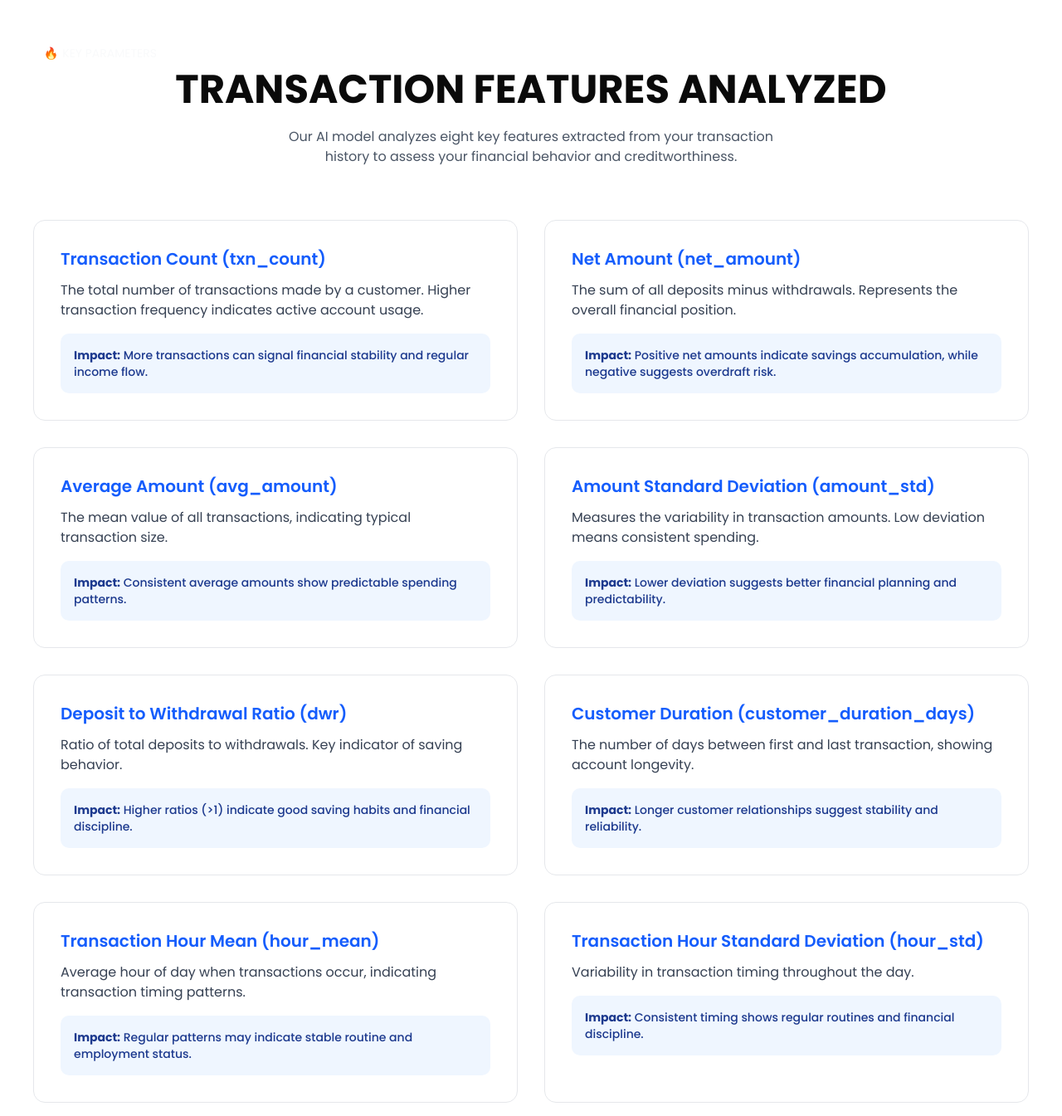
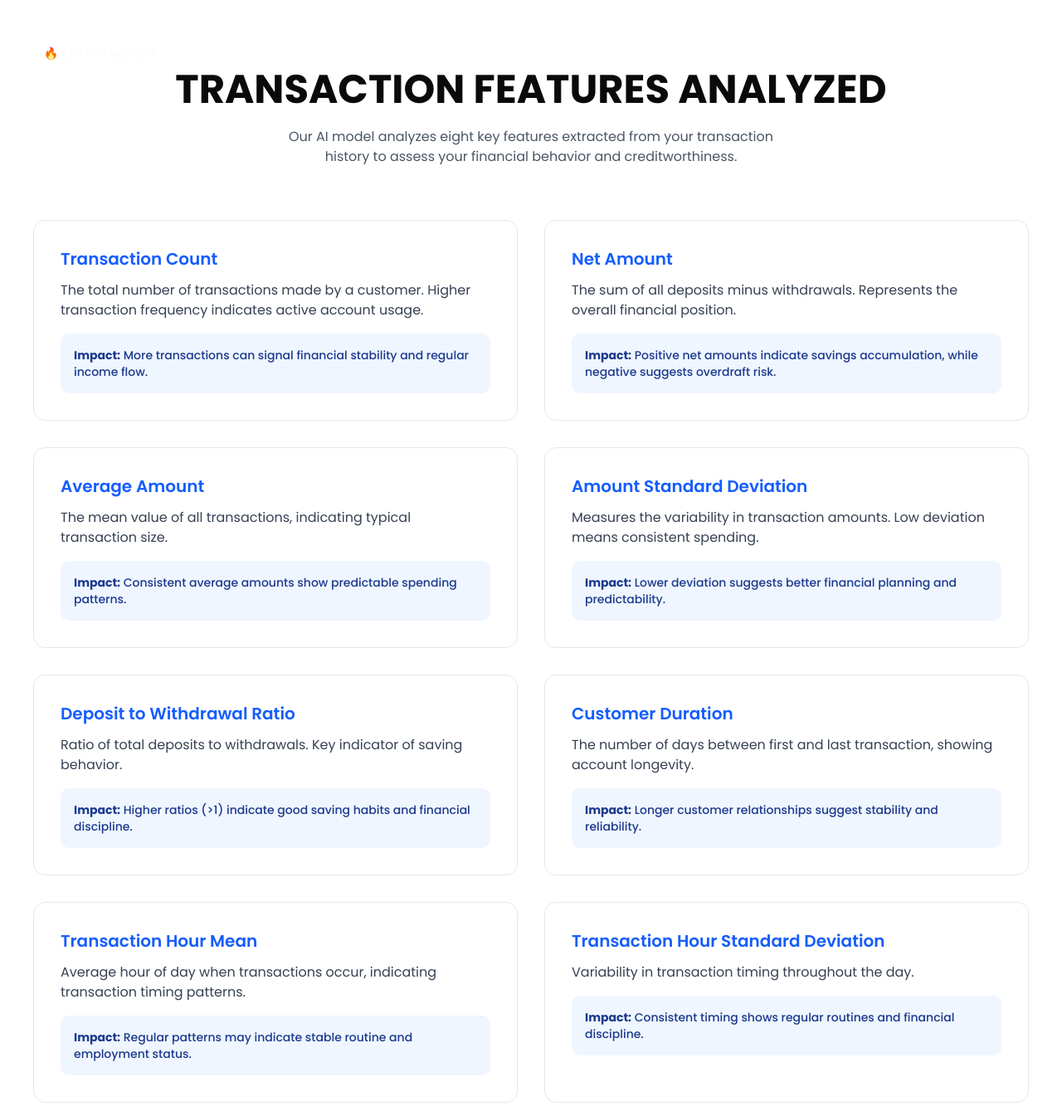
Before and after one commit to Bempong-Sylvester-Obese/AI-credit-score-program, a React (Vite) app: page /ai-insights in a window 1280 px wide. Shown: the part 1105-2450 px from the top of the page at 83% size. Built offline with nearby package versions, Linux system fonts and the light colour scheme; no server answers.

Commit message:
[Update]: Refine AI insight page for better clarity

```diff
--- a/src/views/ai-insights/index.tsx
+++ b/src/views/ai-insights/index.tsx
@@ -4,42 +4,42 @@ import { Button } from '@/components/ui/button';
 const AIInsights = () => {
 	const features = [
 		{
-			name: 'Transaction Count (txn_count)',
+			name: 'Transaction Count',
 			description: 'The total number of transactions made by a customer. Higher transaction frequency indicates active account usage.',
 			impact: 'More transactions can signal financial stability and regular income flow.',
 		},
 		{
-			name: 'Net Amount (net_amount)',
+			name: 'Net Amount',
 			description: 'The sum of all deposits minus withdrawals. Represents the overall financial position.',
 			impact: 'Positive net amounts indicate savings accumulation, while negative suggests overdraft risk.',
 		},
 		{
-			name: 'Average Amount (avg_amount)',
+			name: 'Average Amount',
 			description: 'The mean value of all transactions, indicating typical transaction size.',
 			impact: 'Consistent average amounts show predictable spending patterns.',
 		},
 		{
-			name: 'Amount Standard Deviation (amount_std)',
+			name: 'Amount Standard Deviation',
 			description: 'Measures the variability in transaction amounts. Low deviation means consistent spending.',
 			impact: 'Lower deviation suggests better financial planning and predictability.',
 		},
 		{
-			name: 'Deposit to Withdrawal Ratio (dwr)',
+			name: 'Deposit to Withdrawal Ratio',
 			description: 'Ratio of total deposits to withdrawals. Key indicator of saving behavior.',
 			impact: 'Higher ratios (>1) indicate good saving habits and financial discipline.',
 		},
 		{
-			name: 'Customer Duration (customer_duration_days)',
+			name: 'Customer Duration',
 			description: 'The number of days between first and last transaction, showing account longevity.',
 			impact: 'Longer customer relationships suggest stability and reliability.',
 		},
 		{
-			name: 'Transaction Hour Mean (hour_mean)',
+			name: 'Transaction Hour Mean',
 			description: 'Average hour of day when transactions occur, indicating transaction timing patterns.',
 			impact: 'Regular patterns may indicate stable routine and employment status.',
 		},
 		{
-			name: 'Transaction Hour Standard Deviation (hour_std)',
+			name: 'Transaction Hour Standard Deviation',
 			description: 'Variability in transaction timing throughout the day.',
 			impact: 'Consistent timing shows regular routines and financial discipline.',
 		},
```
